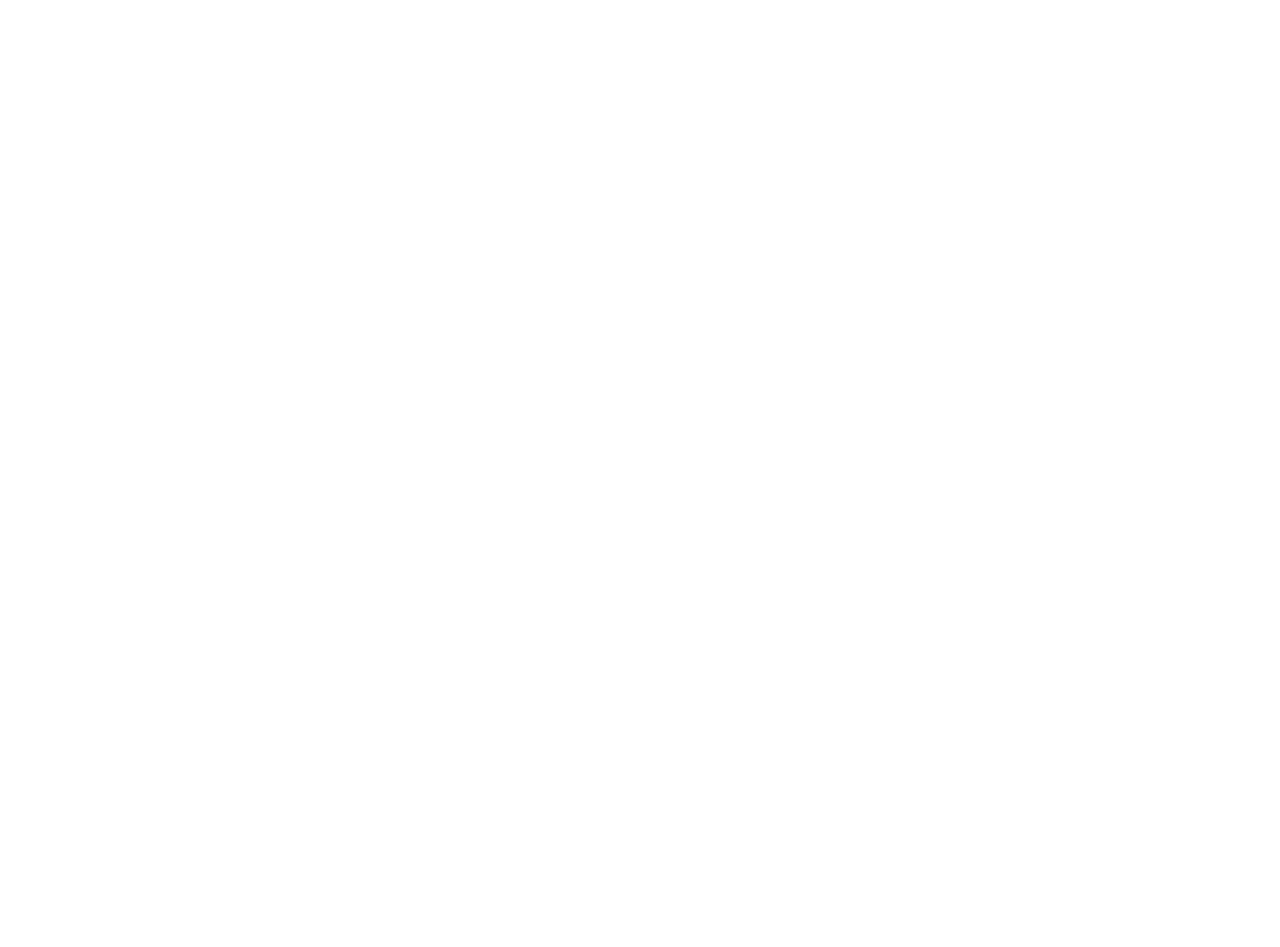
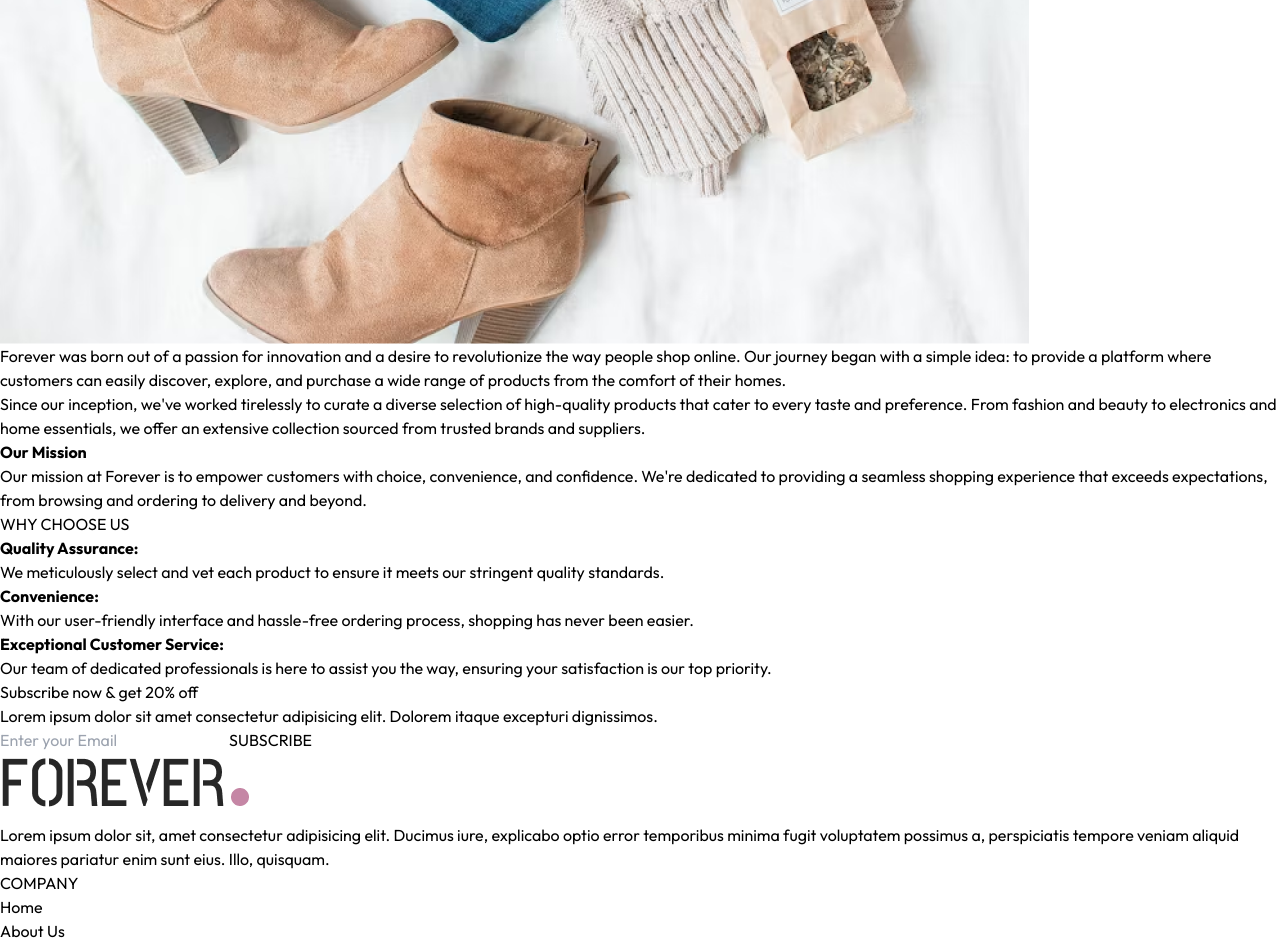
Before and after one commit to AkashAich1999/FOREVER-ECommerce-App, a React (Vite) app in the folder frontend/: page /about in a window 1280 px wide. Shown: the part 1248-2195 px from the top of the page. Before the commit the page ends 882 px from the top, so only its background shows below. Built offline with nearby package versions, Linux system fonts and the light colour scheme.

Commit message:
Created About Us Page

```diff
--- a/frontend/src/pages/About.jsx
+++ b/frontend/src/pages/About.jsx
@@ -1,6 +1,51 @@
+import { assets } from "../assets/assets";
+import NewsletterBox from "../components/NewsletterBox";
+import Title from "../components/Title";
+
 const About = () => {
   return (
-    <div>About</div>
+    <div>
+
+      <div className="border-t pt-8 text-2xl text-center">
+        <Title text1={"ABOUT"} text2={"US"} />
+      </div>
+
+      <div className="my-10 flex flex-col md:flex-row gap-16">
+        <img className="w-full md:max-w-[450px]" src={assets.about_img} alt="" />
+        <div className="flex flex-col gap-6 md:w-2/4 text-gray-600 justify-center">
+          <p>Forever was born out of a passion for innovation and a desire to revolutionize the way people shop online. Our journey began with a simple idea: to provide a platform where customers can easily discover, explore, and purchase a wide range of products from the comfort of their homes.</p>
+          <p>Since our inception, we've worked tirelessly to curate a diverse selection of high-quality products that cater to every taste and preference. From fashion and beauty to electronics and home essentials, we offer an extensive collection sourced from trusted brands and suppliers.</p>
+          <b className="text-gray-800">Our Mission</b>
+          <p>Our mission at Forever is to empower customers with choice, convenience, and confidence. We're dedicated to providing a seamless shopping experience that exceeds expectations, from browsing and ordering to delivery and beyond.</p>
+        </div>
+      </div>
+
+      <div className="text-xl py-4">
+        <Title text1={"WHY"} text2={"CHOOSE US"} />
+      </div>
+
+      <div className="flex flex-col md:flex-row text-sm mb-20">
+
+        <div className="border px-10 md:px-16 py-8 sm:py-20 flex flex-col gap-5">
+          <b>Quality Assurance:</b>
+          <p className="text-gray-600">We meticulously select and vet each product to ensure it meets our stringent quality standards.</p>
+        </div>
+
+        <div className="border px-10 md:px-16 py-8 sm:py-20 flex flex-col gap-5">
+          <b>Convenience:</b>
+          <p className="text-gray-600">With our user-friendly interface and hassle-free ordering process, shopping has never been easier.</p>
+        </div>
+
+        <div className="border px-10 md:px-16 py-8 sm:py-20 flex flex-col gap-5">
+          <b>Exceptional Customer Service:</b>
+          <p className="text-gray-600">Our team of dedicated professionals is here to assist you the way, ensuring your satisfaction is our top priority.</p>
+        </div>
+
+      </div>
+
+      <NewsletterBox />
+
+    </div>
   )
 }
 
```
